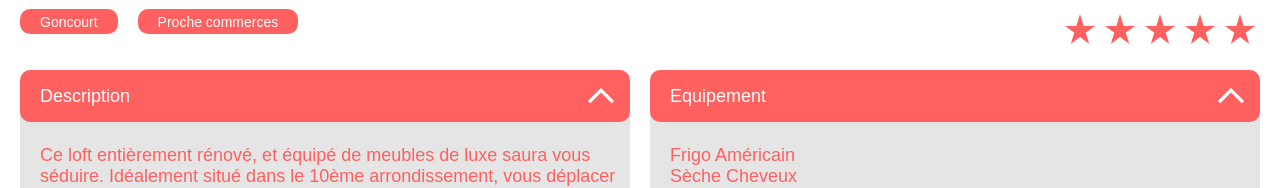
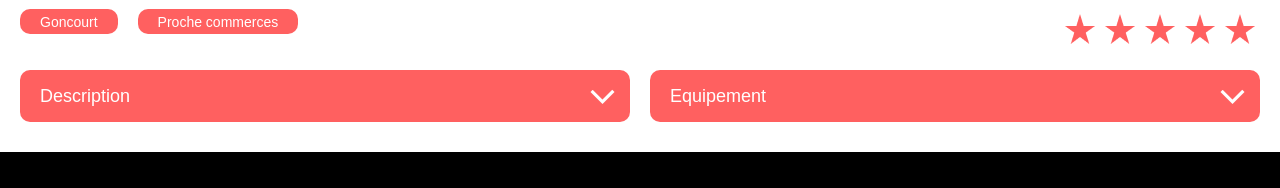
Before and after one commit to Morgussian/kasa, a React (Create React App) app: page /Fiche_Logement/0979876d in a window 1280 px wide. Shown: the part 613-801 px from the top of the page. Built offline with nearby package versions, Linux system fonts and the light colour scheme; a web font is replaced by a local one.

Commit message:
drawers tous fermés

```diff
--- a/public/index.html
+++ b/public/index.html
@@ -26,7 +26,7 @@
     -->
     <link rel="preconnect" href="https://fonts.googleapis.com">
     <link rel="preconnect" href="https://fonts.gstatic.com" crossorigin>
-    <link href='https://fonts.googleapis.com/css?family=Montserrat' rel='stylesheet'>
+    <link href='https://fonts.googleapis.com/css?family=Montserrat&display=swap' rel='stylesheet'>
     <title>title</title>
   </head>
   <body>
--- a/src/components/Drawer/Drawer.css
+++ b/src/components/Drawer/Drawer.css
@@ -26,6 +26,7 @@
     right: 2.5%;
 }
 .drawer p, .drawer ul {
+
     position: relative;
     top: -25px;
     padding-top: 30px;
--- a/src/components/Drawer/Drawer.js
+++ b/src/components/Drawer/Drawer.js
@@ -14,7 +14,7 @@ import './Drawer.css';
 import ArrowUp from '../../assets/images/arrow_up.png'
 import ArrowDown from '../../assets/images/arrow_down.png'
 
-//Drawer (Collapse?) prend trois props: title de la barre, content et isOpen
+//Drawer (Collapse?) prend trois props: title de la barre, content et state
 const Drawer = (props) => {
     const content = props.content
 
@@ -34,7 +34,7 @@ const Drawer = (props) => {
                     <li key={index} className = 'item'>
                         {item}
                     </li>
-                )}
+                    )}
                 </ul>
             )
         }
--- a/src/components/carousel/Carousel.js
+++ b/src/components/carousel/Carousel.js
@@ -63,6 +63,8 @@ const Carousel = (props) => {
 
                     //la class de la div change si l'image n'est pas active. Il faut une keyprop
                     <div className = {index === currentImg ? 'active' : 'inactive'} key = {index}>
+
+                        {/* entre accolades && signifie que l'élément en jsx sera display uniquement si la condition d'avant est true */}
                         {index === currentImg && (<img src = {picture} alt = "un appartement"></img>)}
 
                     </div>)
--- a/src/components/styles/index.css
+++ b/src/components/styles/index.css
@@ -1,5 +1,8 @@
 @import url('https://fonts.googleapis.com/css2?family=Comforter+Brush&family=Montserrat&display=swap');
 
+.font-link{
+  font-family: 'Monserrat', sans-serif;
+}
 
 body {
   margin: auto;
--- a/src/data/about_facts.json
+++ b/src/data/about_facts.json
@@ -7,7 +7,7 @@
     {
         "title" : "Respect",
         "content": "La bienveillance fait partie des valeurs fondatrices de Kasa. Tout comportement discriminatoire ou de perturbation du voisinage entraînera une exclusion de notre plateforme.",
-        "state": true
+        "state": false
     },
     {
         "title" : "Service",
--- a/src/index.js
+++ b/src/index.js
@@ -10,7 +10,7 @@
 import React from 'react';
 //nouveau react 18
 import {createRoot} from 'react-dom/client';
-
+import './assets/Montserrat/static/Montserrat-Regular.ttf'
 import {BrowserRouter as Router} from 'react-router-dom';
 import './components/styles/index.css';
 import App from './App';
--- a/src/screens/FicheLogement/FicheLogement.js
+++ b/src/screens/FicheLogement/FicheLogement.js
@@ -55,8 +55,8 @@ const FicheLogement = () => {
 
             {/* cette div permettra de gérer la disposition des drawers sur la page */}
             <div className='drawerContainer'>
-                <Drawer title = 'Description' content = {cribFind.description} state = {true}/>
-                <Drawer title = 'Equipement' content = {cribFind.equipments} state = {true}/>
+                <Drawer title = 'Description' content = {cribFind.description} state = {false}/>
+                <Drawer title = 'Equipement' content = {cribFind.equipments} state = {false}/>
             </div>
 
 
```
